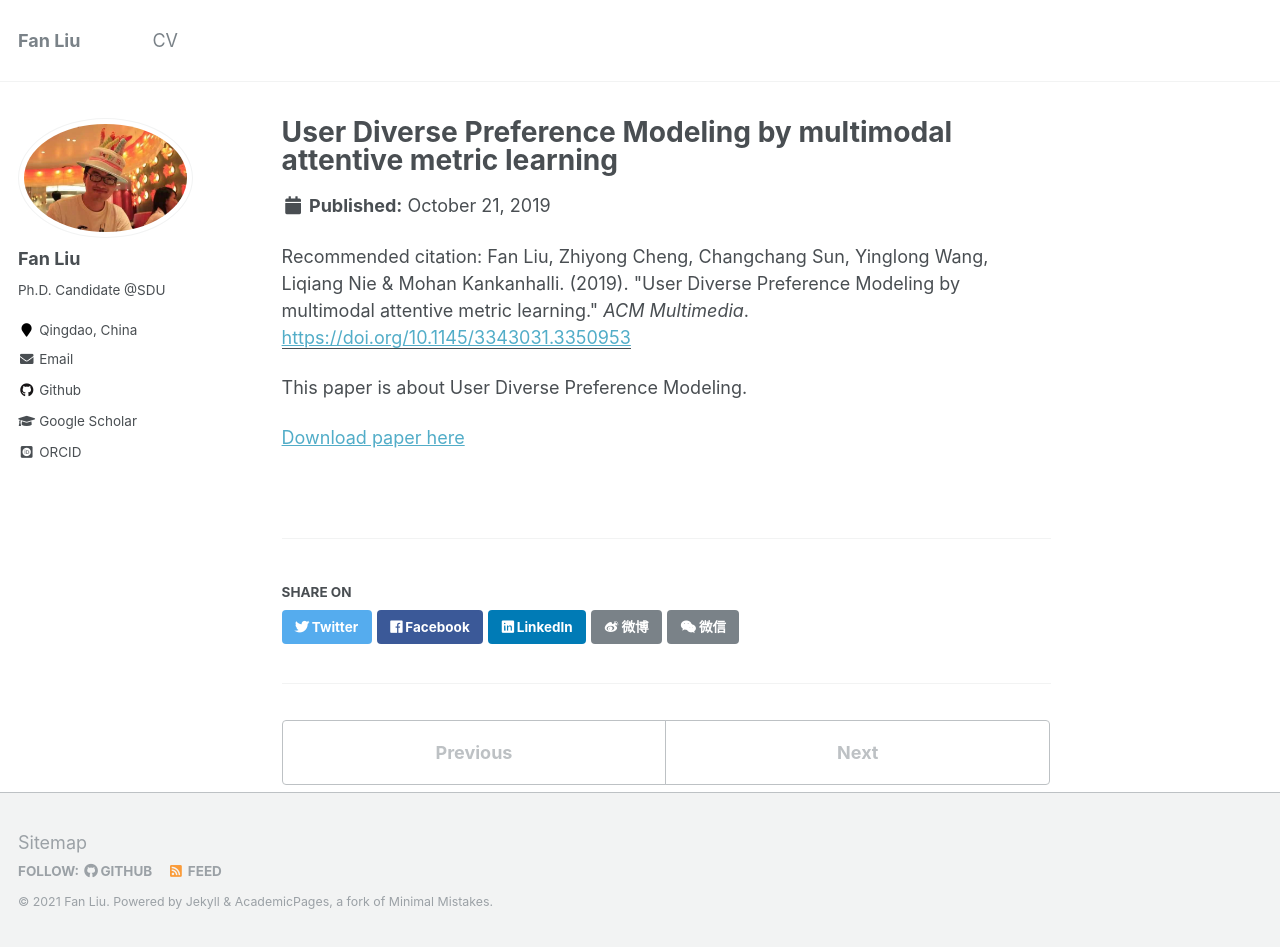
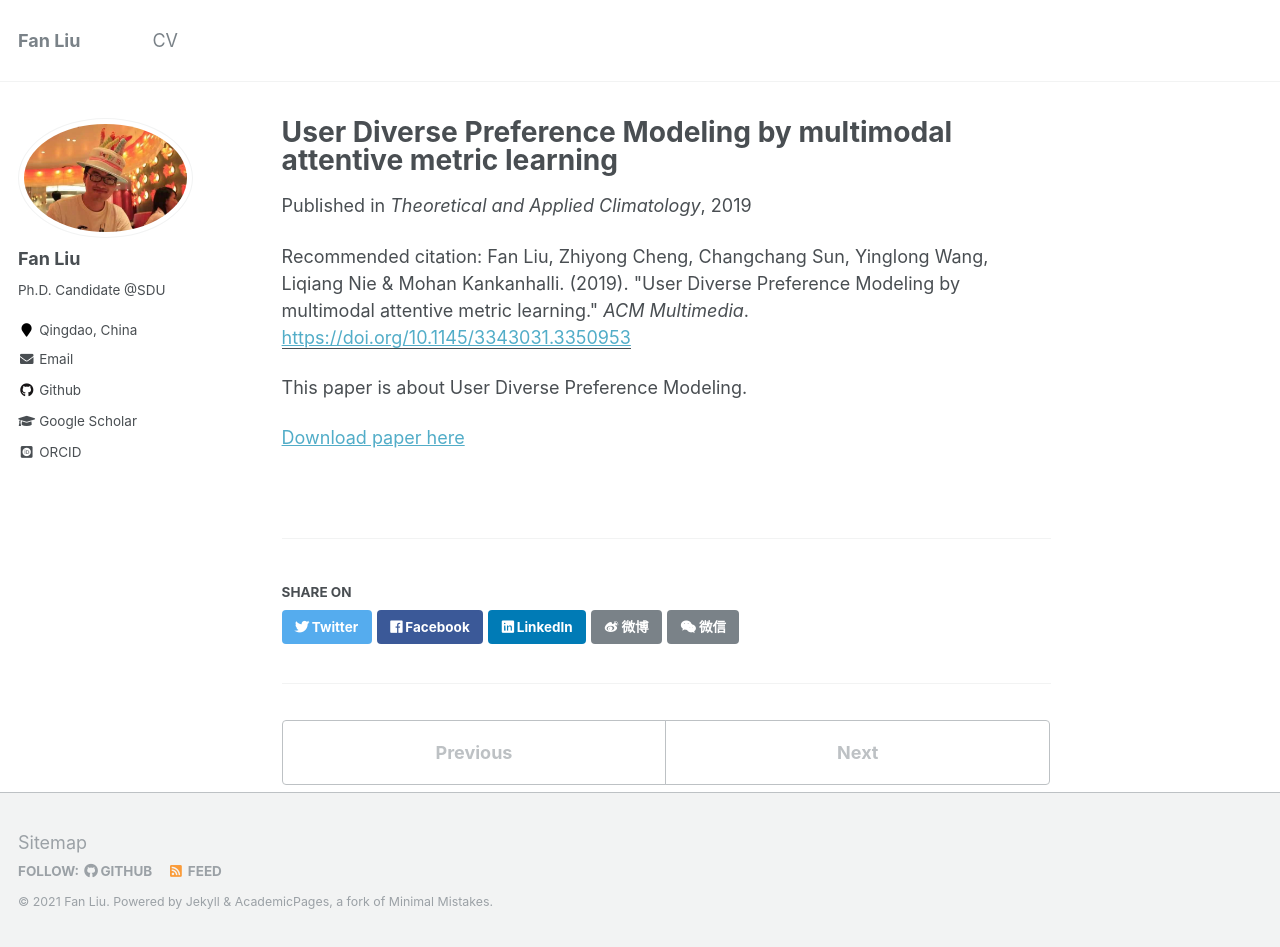
Before and after one commit to liufancs/liufancs.github.io, a Jekyll site: the page built from _publications/2019-10-21-paper-MM.md, in a window 1280 px wide and 947 px high. Built offline with Jekyll 4.4.1, drawn with Linux system fonts in a browser that asks for light colours; some web fonts are replaced.

Commit message:
Update 2019-10-21-paper-MM.md

```diff
--- a/_publications/2019-10-21-paper-MM.md
+++ b/_publications/2019-10-21-paper-MM.md
@@ -2,6 +2,7 @@
 title: "User Diverse Preference Modeling by multimodal attentive metric learning"
 collection: publications
 permalink: /publication/2019-10-21-paper-MM
+venue: 'Theoretical and Applied Climatology'
 excerpt: 'This paper is about User Diverse Preference Modeling.'
 date: 2019-10-21
 paperurl: 'https://doi.org/10.1145/3343031.3350953'
```
